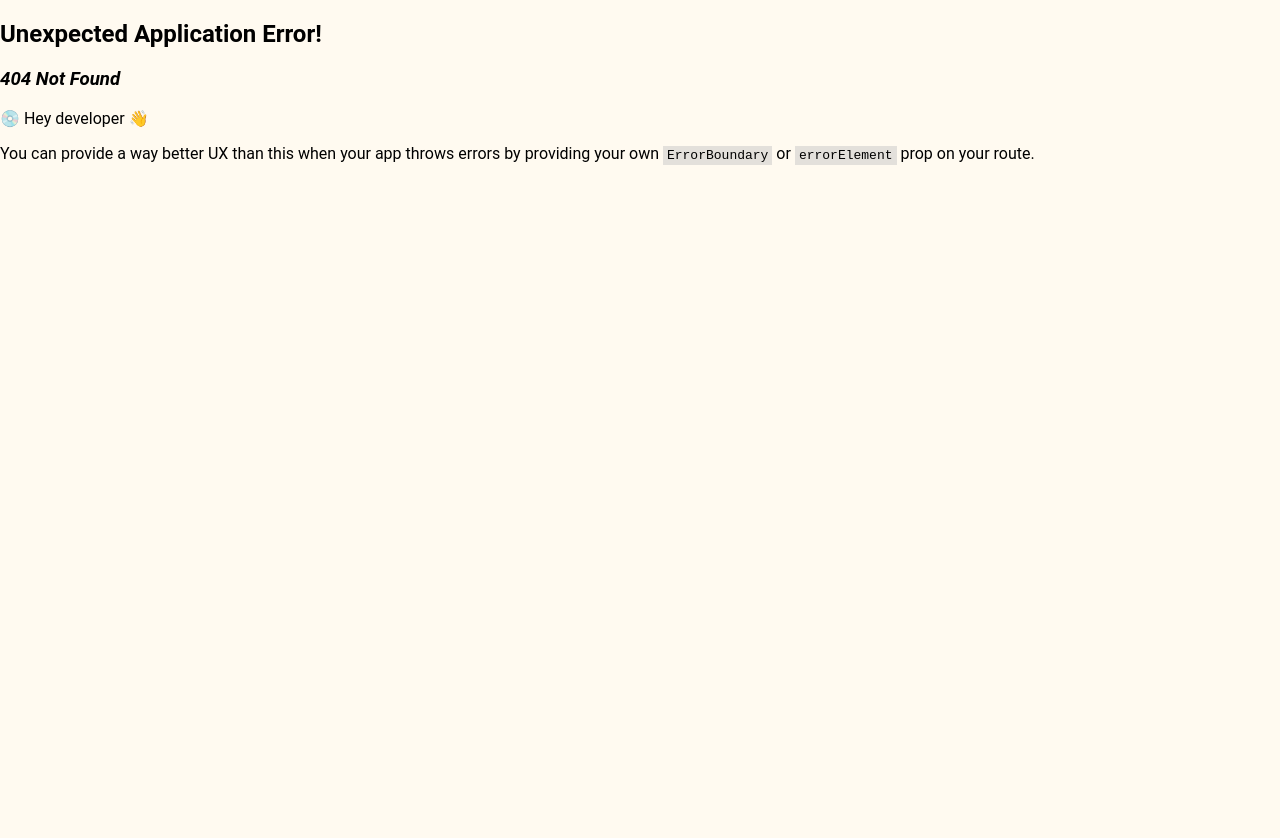
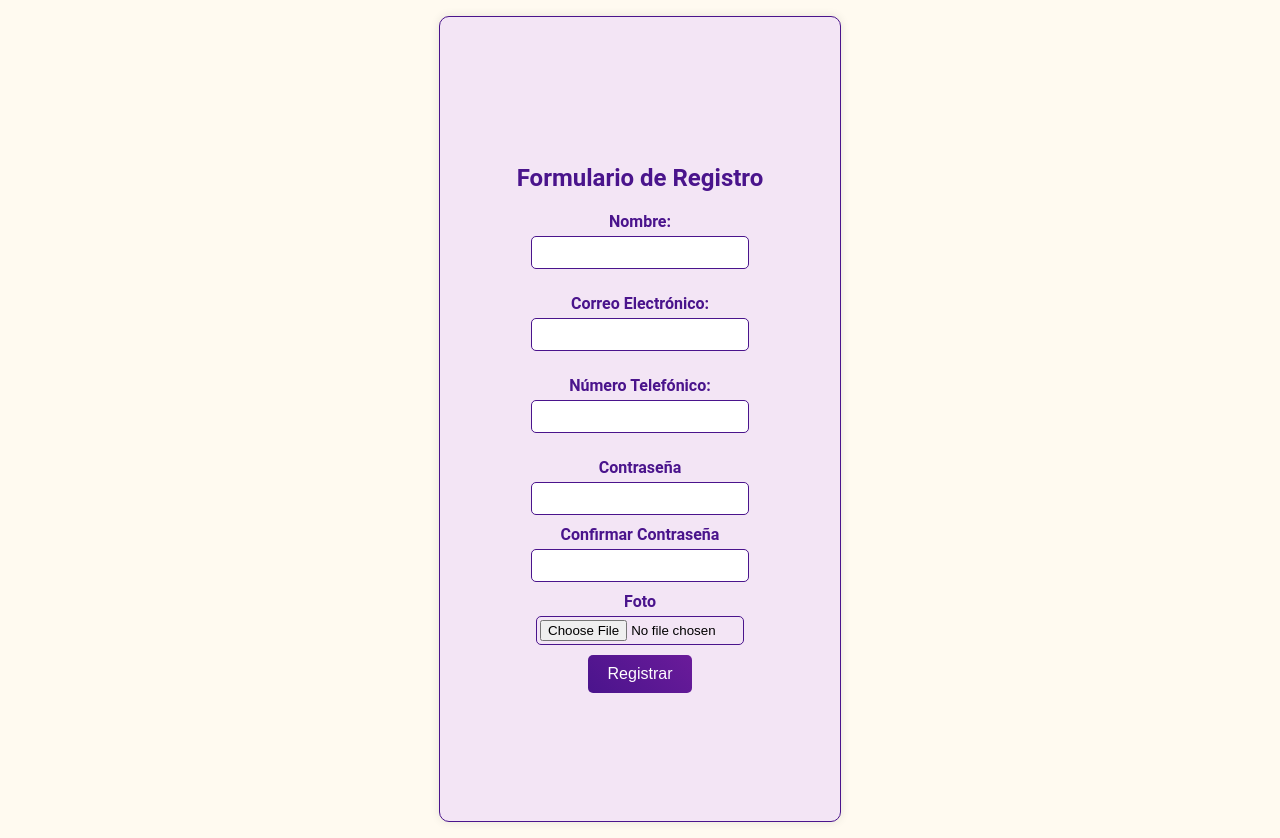
Before and after one commit to ElAdagioDeJP/E-Commerce_CercaMio, a React (Vite) app in the folder frontend/: page /registro in a window 1280 px wide. Before the commit this address had no page. Before the commit the page ends 800 px from the top, so only its background shows below. Built offline with nearby package versions, Linux system fonts and the light colour scheme.

Commit message:
Add Register page's frontend (prototype) and fixes in login page

```diff
--- /dev/null
+++ b/frontend/src/Registro.css
@@ -0,0 +1,102 @@
+/* Archivo: Registro.css */
+
+.registro-container {
+    max-width: 400px;
+    margin: 1rem auto;
+    padding-top: 2px;
+    padding-bottom: 2px;
+
+    border: 1px solid #4A148C;
+    border-radius: 10px;
+    box-shadow: 0 0 10px rgba(0, 0, 0, 0.1);
+    background-color: #7E57C2;
+    background-color: #F3E5F5; /* Fondo general */
+    display: flex;
+    flex-direction: column;
+    align-items: center;
+    justify-content: center;
+    height: 100vh;
+    text-align: center;
+}
+
+.registro-container h2 {
+    text-align: center;
+    margin-bottom: 20px;
+    color: #4A148C;
+}
+
+.registro-container form {
+    display: flex;
+    flex-direction: column;
+    align-items: center;
+}
+
+.registro-container label {
+    margin-bottom: 5px;
+    font-weight: bold;
+    color: #4A148C;
+}
+
+.registro-container input {
+    margin-bottom: 15px;
+    padding: 10px;
+    border: 1px solid #4A148C;
+    border-radius: 5px;
+    padding: 8px;
+    width: 200px;
+    margin-bottom: 10px;
+}
+
+.registro-container input[type="file"] {
+    padding: 3px;
+}
+
+.registro-container button {
+    padding: 10px;
+    border: none;
+    border-radius: 5px;
+    background: linear-gradient(45deg, #4A148C, #6A1B9A); /* Colores de ejemplo */
+    color: white;
+    font-size: 16px;
+    cursor: pointer;
+    padding: 10px 20px;
+}
+
+.registro-container button:hover {
+    background: linear-gradient(45deg, #6A1B9A, #4A148C); /* Colores de ejemplo */
+}
+
+.foto-preview {
+    margin-top: 15px;
+    max-width: 100%;
+    height: auto;
+    border-radius: 5px;
+}
+
+form {
+    display: flex;
+    flex-direction: column;
+    align-items: center;
+}
+
+.form-group {
+    display: flex;
+    flex-direction: column;
+    align-items: center;
+    margin-bottom: 15px;
+}
+
+label {
+    margin-bottom: 5px;
+}
+
+input {
+    padding: 8px;
+    width: 200px;
+    margin-bottom: 10px;
+}
+
+button {
+    padding: 10px 20px;
+    cursor: pointer;
+}
--- /dev/null
+++ b/frontend/src/Registro.jsx
@@ -0,0 +1,106 @@
+import React, { useState } from 'react';
+import './Registro.css';
+
+const Registro = () => {
+  const [formData, setFormData] = useState({
+    nombre: '',
+    email: '',
+    password: '',
+    confirmPassword: '',
+    foto: null,
+    telefono: ''
+  });
+  const [fotoPreview, setFotoPreview] = useState(null);
+
+  const handleChange = (e) => {
+    const { name, value, files } = e.target;
+    if (name === 'foto' && files.length > 0) {
+      const file = files[0];
+      setFormData({
+        ...formData,
+        [name]: file
+      });
+      setFotoPreview(URL.createObjectURL(file));
+    } else {
+      setFormData({
+        ...formData,
+        [name]: value
+      });
+    }
+  };
+
+  const handleSubmit = (e) => {
+    e.preventDefault();
+    // Aquí puedes agregar la lógica para manejar el registro del usuario
+    console.log('Datos del formulario:', formData);
+  };
+
+  return (
+    <div className="registro-container">
+      <h2>Formulario de Registro</h2>
+      <form action="/submit" method="post" onSubmit={handleSubmit}>
+        <div className="form-group">
+          <label htmlFor="nombre">Nombre:</label>
+          <input
+            type="text"
+            id="nombre"
+            name="nombre"
+            value={formData.nombre}
+            onChange={handleChange}
+            required
+          />
+        </div>
+        <div className="form-group">
+          <label htmlFor="email">Correo Electrónico:</label>
+          <input
+            type="email"
+            id="email"
+            name="email"
+            value={formData.email}
+            onChange={handleChange}
+            required
+          />
+        </div>
+        <div className="form-group">
+          <label htmlFor="telefono">Número Telefónico:</label>
+          <input
+            type="tel"
+            id="telefono"
+            name="telefono"
+            value={formData.telefono}
+            onChange={handleChange}
+            pattern="[0-9]{10}"
+            required
+          />
+        </div>
+        <label htmlFor="password">Contraseña</label>
+        <input
+          type="password"
+          id="password"
+          name="password"
+          value={formData.password}
+          onChange={handleChange}
+        />
+        <label htmlFor="confirmPassword">Confirmar Contraseña</label>
+        <input
+          type="password"
+          id="confirmPassword"
+          name="confirmPassword"
+          value={formData.confirmPassword}
+          onChange={handleChange}
+        />
+        <label htmlFor="foto">Foto</label>
+        <input
+          type="file"
+          id="foto"
+          name="foto"
+          onChange={handleChange}
+        />
+        {fotoPreview && <img src={fotoPreview} alt="Vista previa" className="foto-preview" />}
+        <button type="submit">Registrar</button>
+      </form>
+    </div>
+  );
+};
+
+export default Registro;
--- a/frontend/src/SesionUsuario.jsx
+++ b/frontend/src/SesionUsuario.jsx
@@ -1,8 +1,20 @@
 // SesionUsuario.jsx
 import React from 'react';
+import { useNavigate } from 'react-router-dom';
 import "./SesionUsuario.css";
 
-function SesionUsuario() {
+const SesionUsuario = () => {
+  const navigate = useNavigate();
+
+  const handleBackClick = () => {
+    navigate('/');
+  };
+
+  const handleRegisterClick = (e) => {
+    e.preventDefault();
+    navigate('/registro');
+  };
+
   return (
     <div className="login-container">
       <div className="login-card">
@@ -15,15 +27,14 @@ function SesionUsuario() {
           <input type="password" id="password" className="login-input" placeholder="Ingrese su contraseña" />
 
           <button type="submit" className="login-button">Ingresar</button>
-          <button type="button" className="login-button" onClick={() => window.history.back()}>Regresar</button>
+          <button type="button" className="login-button" onClick={handleBackClick}>Regresar</button>
         </form>
         <p className="login-footer">
-          ¿No tienes una cuenta? <a href="/register" className="login-link">Regístrate</a>
+          ¿No tienes una cuenta? <a href="/registro" className="login-link" onClick={handleRegisterClick}>Regístrate</a>
         </p>
       </div>
     </div>
   );
-}
-
+};
 
 export default SesionUsuario;
--- a/frontend/src/main.jsx
+++ b/frontend/src/main.jsx
@@ -3,7 +3,7 @@ import ReactDOM from 'react-dom/client'
 import { RouterProvider, createBrowserRouter } from 'react-router-dom'
 import App from './App'
 import SesionUsuario from './SesionUsuario'; // Importamos el nuevo componente
-
+import Registro from './Registro'; // Importamos el nuevo componente
 
 const router = createBrowserRouter([
     {
@@ -14,6 +14,10 @@ const router = createBrowserRouter([
     {
         path: '/sesion', // Nueva ruta
         element: <SesionUsuario />, // Componente que se renderiza cuando se navega a '/sesion'
+      },
+    {
+        path: '/registro', // Nueva ruta
+        element: <Registro />, // Componente que se renderiza cuando se navega a '/registro'
       },
     /*
     {
```
